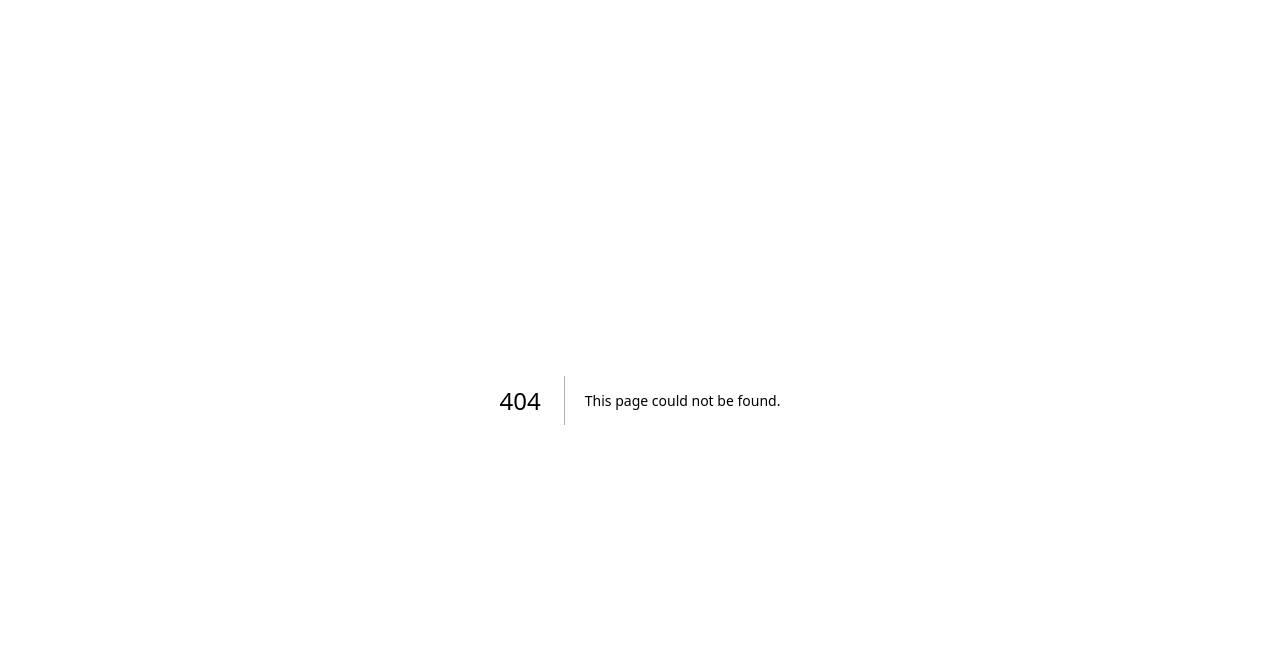
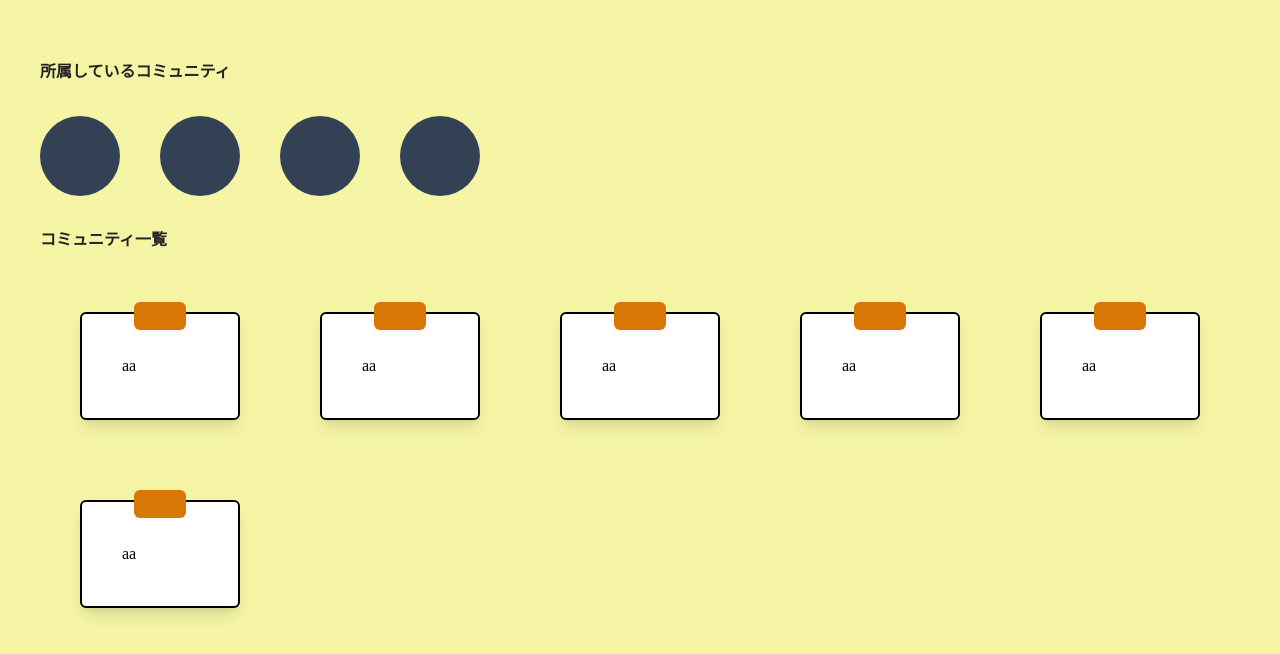
Before and after one commit to kuma0328/web3hackathon, a Next.js app in the folder client/: page /community in a window 1280 px wide. Before the commit this address had no page. Shown: the top 654 px of the page. Built offline with nearby package versions, Linux system fonts and the light colour scheme.

Commit message:
feat:community componentの作成

```diff
--- /dev/null
+++ b/client/components/Community/BelongingCommunity.tsx
@@ -0,0 +1,11 @@
+export const BelongingCommunity = () => {
+  return (
+    <div className="flex gap-10 overflow-x-auto">
+      {[0, 1, 2, 3].map(() => {
+        return (
+          <div className="my-3 h-20 w-20 flex-none rounded-full bg-slate-700"></div>
+        );
+      })}
+    </div>
+  );
+};
--- /dev/null
+++ b/client/components/Community/Communities.tsx
@@ -0,0 +1,11 @@
+import { Community } from './Community';
+
+export const Communities = () => {
+  return (
+    <div className=" grid grid-cols-5">
+      {[0, 1, 2, 3, 4, 5].map(() => {
+        return <Community />;
+      })}
+    </div>
+  );
+};
--- /dev/null
+++ b/client/components/Community/Community.tsx
@@ -0,0 +1,9 @@
+import { Board } from '../BaseParts/Board';
+
+export const Community = () => {
+  return (
+    <Board>
+      <div className="p-10">aa</div>
+    </Board>
+  );
+};
--- a/client/components/Wrapper/Page.tsx
+++ b/client/components/Wrapper/Page.tsx
@@ -3,11 +3,16 @@ import { ReactNode } from 'react';
 type TProps = {
   children: ReactNode;
   className?: string;
+  wide: boolean;
 };
-export const Page = ({ className, children }: TProps) => {
+export const Page = ({ className, children, wide }: TProps) => {
   return (
     <div
-      className={`${className} flex min-h-screen flex-col items-center justify-center bg-bc p-3`}
+      className={
+        wide
+          ? `${className} flex min-h-screen flex-col items-center justify-center bg-bc p-3`
+          : `${className} min-h-screen bg-bc`
+      }
     >
       {children}
     </div>
--- /dev/null
+++ b/client/pages/community/[id].tsx
@@ -0,0 +1,8 @@
+import { useRouter } from 'next/router';
+const communityDetail = () => {
+  const router = useRouter();
+  const { id } = router.query;
+  return <div>communityDetail</div>;
+};
+
+export default communityDetail;
--- /dev/null
+++ b/client/pages/community/index.tsx
@@ -0,0 +1,17 @@
+import { TypoGraphy } from '../../components/BaseParts/TypoGraphy';
+import { BelongingCommunity } from '../../components/Community/BelongingCommunity';
+import { Communities } from '../../components/Community/Communities';
+import { Page } from '../../components/Wrapper/Page';
+
+const index = () => {
+  return (
+    <Page wide={false} className="p-10">
+      <TypoGraphy>所属しているコミュニティ</TypoGraphy>
+      <BelongingCommunity />
+      <TypoGraphy>コミュニティ一覧</TypoGraphy>
+      <Communities />
+    </Page>
+  );
+};
+
+export default index;
--- a/client/pages/user/[name].tsx
+++ b/client/pages/user/[name].tsx
@@ -7,7 +7,7 @@ const index = () => {
   const { name } = router.query;
   return (
     <div>
-      <Page>
+      <Page wide={true}>
         <Board className="w-full md:w-1/2">
           <div className="p-5 text-center">
             <div className="m-auto my-3 h-32 w-32 rounded-full bg-orange-400"></div>
--- a/client/pages/user/signin.tsx
+++ b/client/pages/user/signin.tsx
@@ -3,7 +3,7 @@ import { Page } from '../../components/Wrapper/Page';
 import { Form } from '../../components/User/Form';
 export const signin = () => {
   return (
-    <Page>
+    <Page wide={true}>
       <Board className="w-full md:w-1/2">
         <Form
           title="ログイン"
--- a/client/pages/user/signup.tsx
+++ b/client/pages/user/signup.tsx
@@ -4,7 +4,7 @@ import { Form } from '../../components/User/Form';
 
 export const signup = () => {
   return (
-    <Page>
+    <Page wide={true}>
       <Board className="w-full md:w-1/2">
         <Form
           title="ユーザー登録"
```
